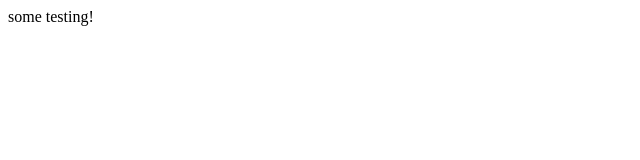
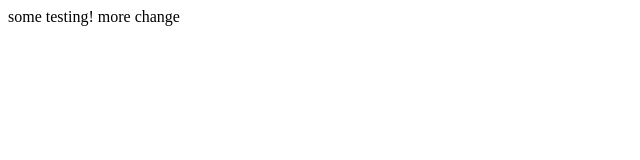
Before and after one commit to YongL/test, a plain HTML site: page index.html in a window 1280 px wide. Shown: the whole page, without its empty margins (0-640 px from the left). Drawn offline with Linux system fonts and the light colour scheme.

Commit message:
add more

```diff
--- a/index.html
+++ b/index.html
@@ -8,5 +8,6 @@
 </head>
 <body>
     some testing!
+    more change
 </body>
 </html>
```
